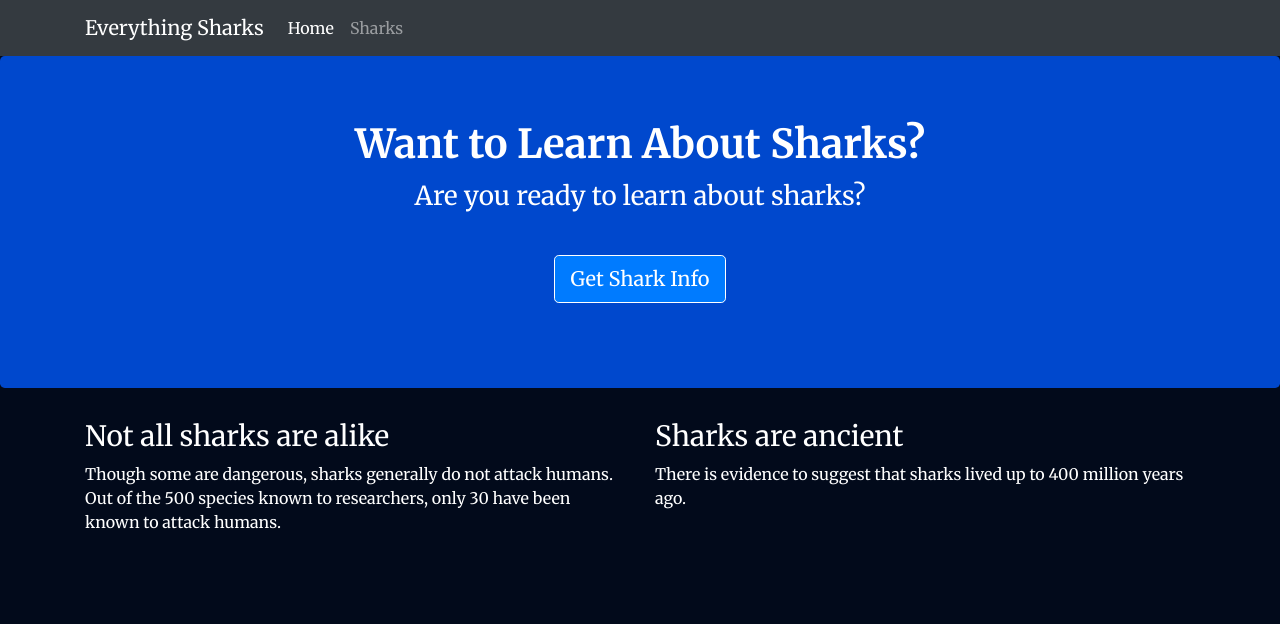
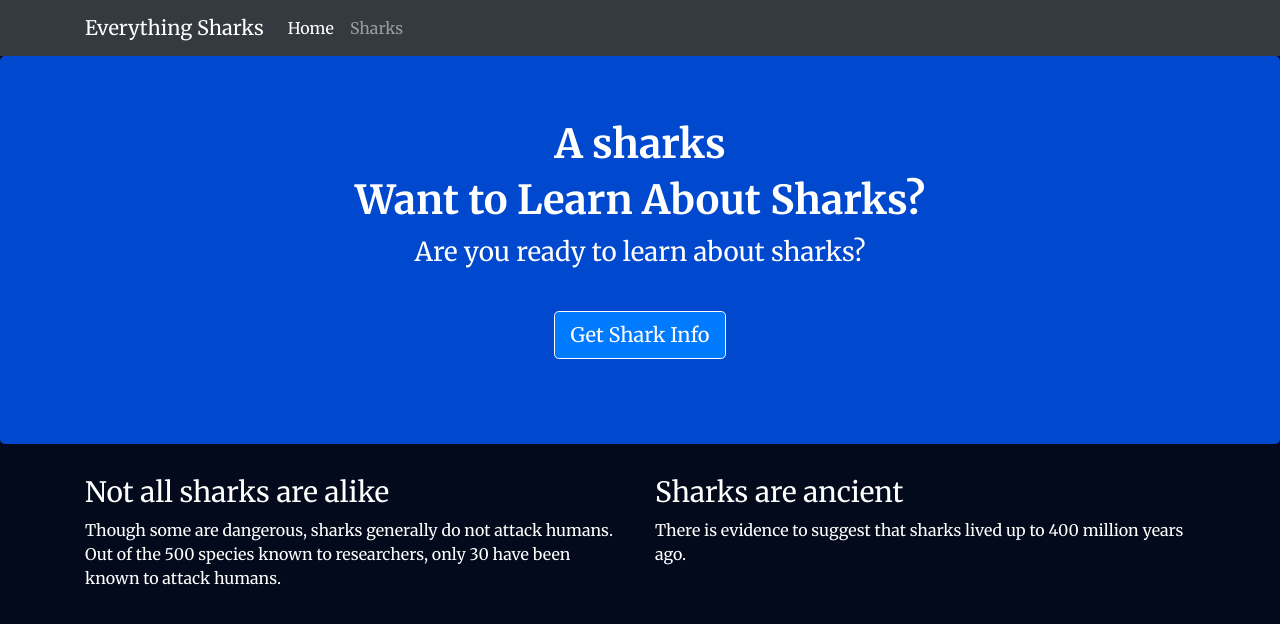
Before and after one commit to Sride/sample-node-project, a website: page views/index.html in a window 1280 px wide. Drawn offline with nearby package versions, Linux system fonts and the light colour scheme.

Commit message:
index file update.

```diff
--- a/views/index.html
+++ b/views/index.html
@@ -27,6 +27,7 @@
     </nav>
     <div class="jumbotron">
         <div class="container">
+            <h1>A sharks</h1>
             <h1>Want to Learn About Sharks?</h1>
             <p>Are you ready to learn about sharks?</p>
             <br>
```
